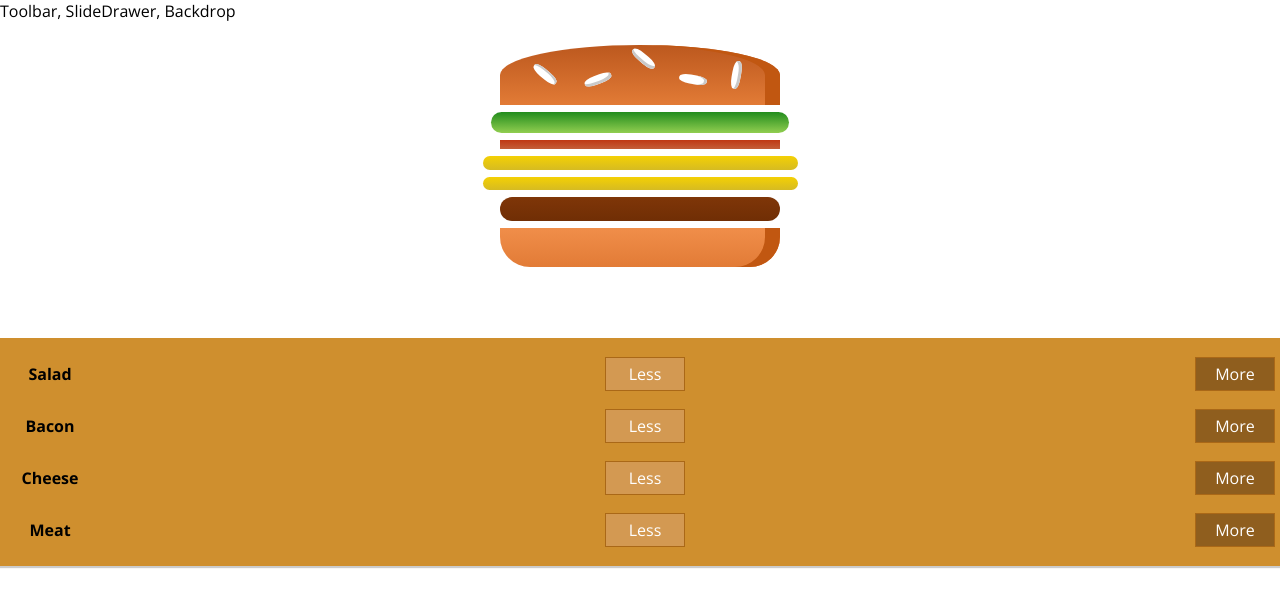
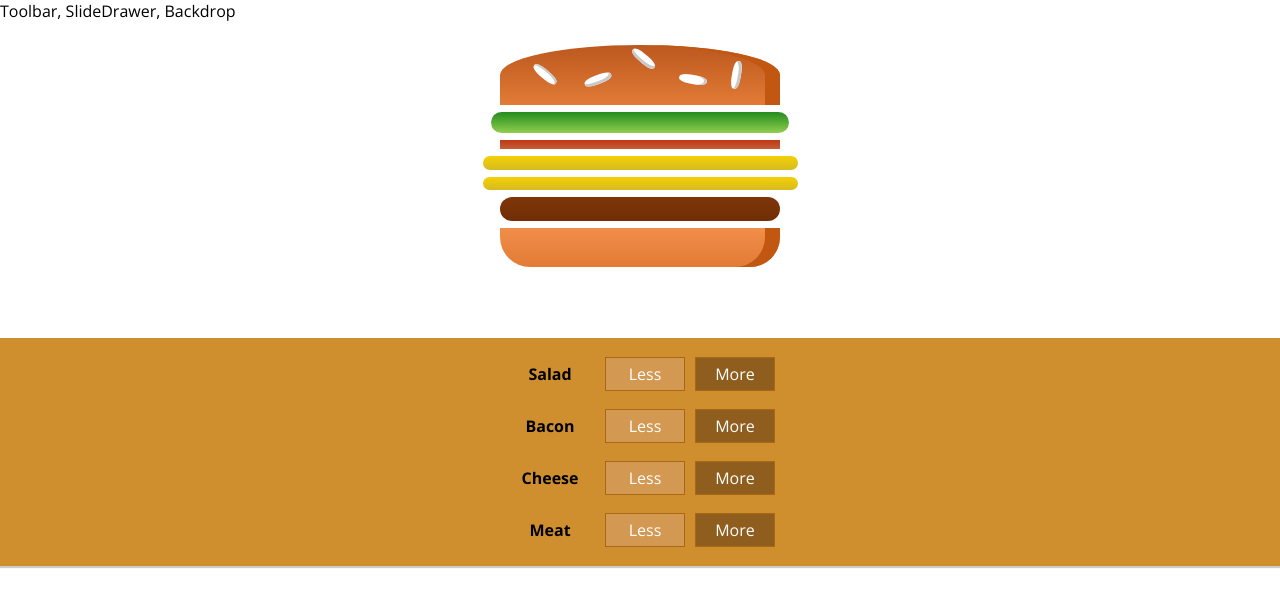
Before and after one commit to ShahabDadKhan/Burger-Builder, a React app: page / in a window 1280 px wide. Shown: the top 606 px of the page. Built offline with nearby package versions, Linux system fonts and the light colour scheme.

Commit message:
Added btn functionality

```diff
--- a/src/components/Burger/BuildControls/BuildControl/BuildControl.css
+++ b/src/components/Burger/BuildControls/BuildControl/BuildControl.css
@@ -1,6 +1,6 @@
 .BuildControl {
     display: flex;
-    justify-content: space-between;
+    justify-content: center;
     align-items: center;
     margin: 5px 0;
 }
--- a/src/components/Burger/BuildControls/BuildControl/BuildControl.js
+++ b/src/components/Burger/BuildControls/BuildControl/BuildControl.js
@@ -5,8 +5,12 @@
 const buildControl = (props) => (
   <div className="BuildControl">
     <div className="Label">{props.label}</div>
-    <button className="Less">Less</button>
-    <button className="More">More</button>
+    <button className="Less" onClick={props.removed}>
+      Less
+    </button>
+    <button className="More" onClick={props.added}>
+      More
+    </button>
   </div>
 );
 
--- a/src/components/Burger/BuildControls/BuildControls.js
+++ b/src/components/Burger/BuildControls/BuildControls.js
@@ -12,7 +12,14 @@
 const buildControls = (props) => (
   <div className="BuildControls">
     {controls.map((ctrl) => (
-      <BuildControl key={ctrl.label} label={ctrl.label} />
+      <BuildControl
+        key={ctrl.label}
+        label={ctrl.label}
+        added={() => props.ingredientAdded(ctrl.type)}
+        removed={() => {
+          props.ingredientRemoved(ctrl.type);
+        }}
+      />
     ))}
   </div>
 );
--- a/src/container/BurgerBuilde/BurgerBuilder.js
+++ b/src/container/BurgerBuilde/BurgerBuilder.js
@@ -2,6 +2,13 @@
 import Aux from "../../hoc/aux";
 import Burger from "../../components/Burger/Burger";
 import BuildControls from "../../components/Burger/BuildControls/BuildControls";
+
+const INGREDIENT_PRICES = {
+  salad: 0.5,
+  cheese: 0.4,
+  meat: 1.3,
+  bacon: 0.7,
+};
 
 class BurgerBuilder extends Component {
   state = {
@@ -11,6 +18,38 @@
       cheese: 2,
       meat: 1,
     },
+    totalPrice: 4,
+  };
+
+  addIngredientHandler = (type) => {
+    console.log("Type we recieved is ", type);
+    const oldCount = this.state.ingredients[type];
+    const updatedCount = oldCount + 1;
+    const updatedIngredient = {
+      ...this.state.ingredients,
+    };
+    updatedIngredient[type] = updatedCount;
+    const priceAddition = INGREDIENT_PRICES[type];
+    const oldPrice = this.state.totalPrice;
+    const newPrice = oldPrice + priceAddition;
+    this.setState({ totalPrice: newPrice, ingredients: updatedIngredient });
+  };
+
+  removeIngredientHandler = (type) => {
+    console.log("removed type is", type);
+    const oldCount = this.state.ingredients[type];
+    const updatedCount = oldCount - 1;
+    const updatedIngredient = {
+      ...this.state.ingredients,
+    };
+    updatedIngredient[type] = updatedCount;
+    const priceDeduction = INGREDIENT_PRICES[type];
+    const oldPrice = this.state.totalPrice;
+    const newPrice = oldPrice - priceDeduction;
+    this.setState({
+      totalPrice: newPrice,
+      ingredients: updatedIngredient,
+    });
   };
 
   render() {
@@ -18,7 +57,10 @@
       <Aux>
         <Burger ingredients={this.state.ingredients} />
         {/* <div>Build Controls</div> */}
-        <BuildControls />
+        <BuildControls
+          ingredientAdded={this.addIngredientHandler}
+          ingredientRemoved={this.removeIngredientHandler}
+        />
       </Aux>
     );
   }
```
